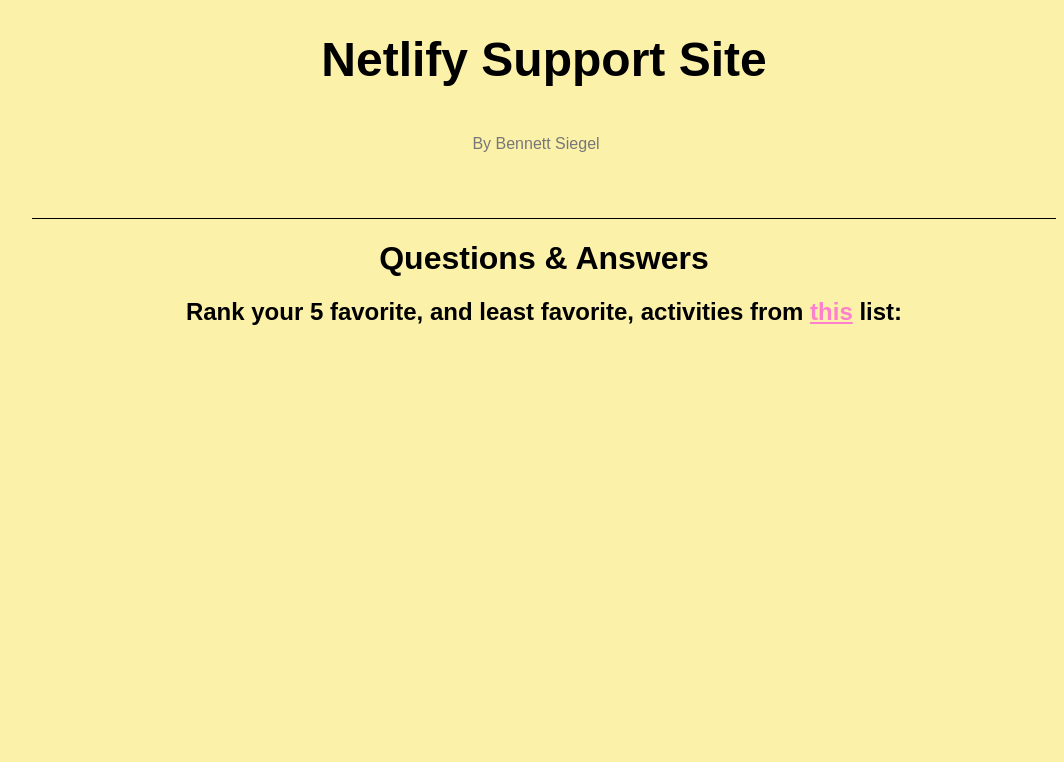
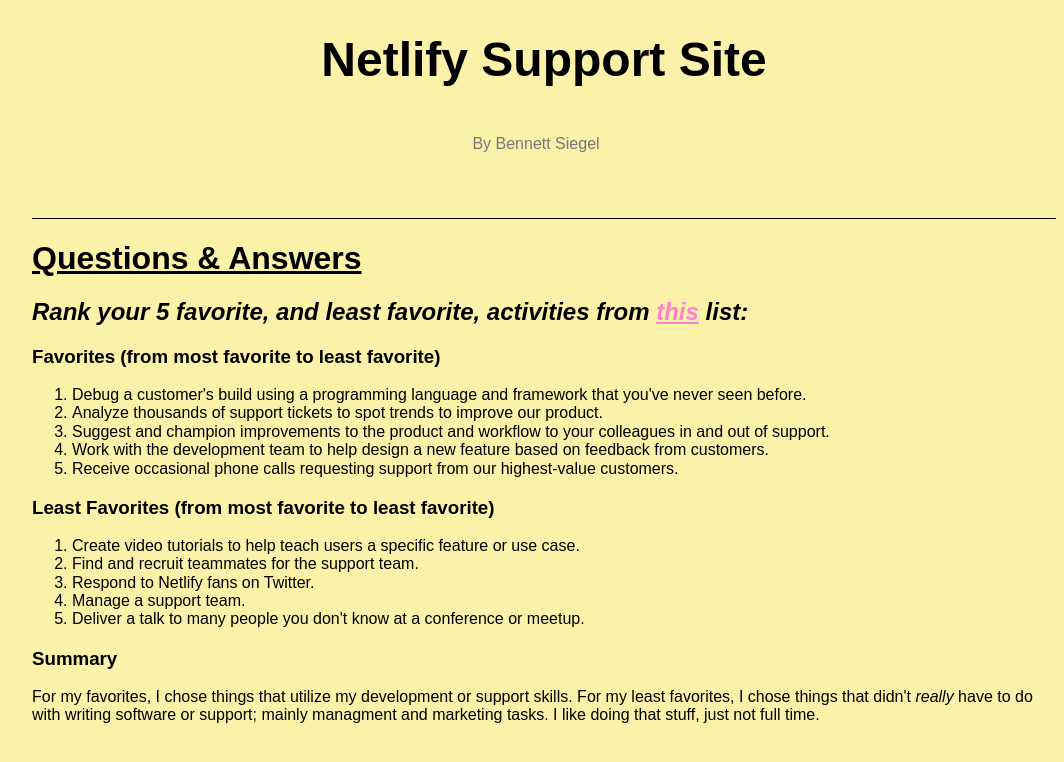
Before and after one commit to siegbenn/netlify-support, a Jekyll site: the page built from index.md, in a window 1280 px wide. Shown: the top 762 px of the page, without its empty margins (96-1160 px from the left). Built offline with Jekyll 4.4.1, drawn with Linux system fonts in a browser that asks for light colours.

Commit message:
Finished favorite / least favorite tasks.

```diff
--- a/_layouts/home.html
+++ b/_layouts/home.html
@@ -11,9 +11,38 @@
     <title>I am Bennett.</title>
     <body class="bg-light-yellow">
         {% include header.html %}
-        <div class="tc">
-        <h1>Questions & Answers</h1>
-        <h2>Rank your 5 favorite, and least favorite, activities from <a class="pink" href="https://gist.github.com/fool/b0f254ff8c72a5765b6a9138249789d6">this</a> list:</h2>
+        <div class="mh6-l mh4-m mh2">
+
+        <!== START QUESTIONS ==>
+        <h1><u>Questions & Answers</u></h1>
+        <h2 class="i">Rank your 5 favorite, and least favorite, activities from <a class="pink" href="https://gist.github.com/fool/b0f254ff8c72a5765b6a9138249789d6">this</a> list:</h2>
+
+        <h3>Favorites (from most favorite to least favorite)</h3>
+        <ol>
+        <li>Debug a customer's build using a programming language and framework that you've never seen before.</li>
+
+        <li>Analyze thousands of support tickets to spot trends to improve our product.</li>
+
+        <li>Suggest and champion improvements to the product and workflow to your colleagues in and out of support.</li>
+
+        <li>Work with the development team to help design a new feature based on feedback from customers.</li>
+        <li>Receive occasional phone calls requesting support from our highest-value customers.</li>
+        </ol>
+
+        <h3>Least Favorites (from most favorite to least favorite)</h3>
+        <ol>
+        <li>Create video tutorials to help teach users a specific feature or use case.</li>
+        <li>Find and recruit teammates for the support team.</li>
+        <li>Respond to Netlify fans on Twitter.</li>
+        <li>Manage a support team.</li>
+        <li>Deliver a talk to many people you don't know at a conference or meetup.</li>
+        </ol>
+
+        <h3>Summary</h3>
+        <p>For my favorites, I chose things that utilize my development or support skills. For my least favorites, I chose things that didn't <i>really</i> have to do with writing software or support; mainly managment and marketing tasks. I like doing that stuff, just not full time.</p>
+
+
+
         </div>
     </body>
 </html>
```
